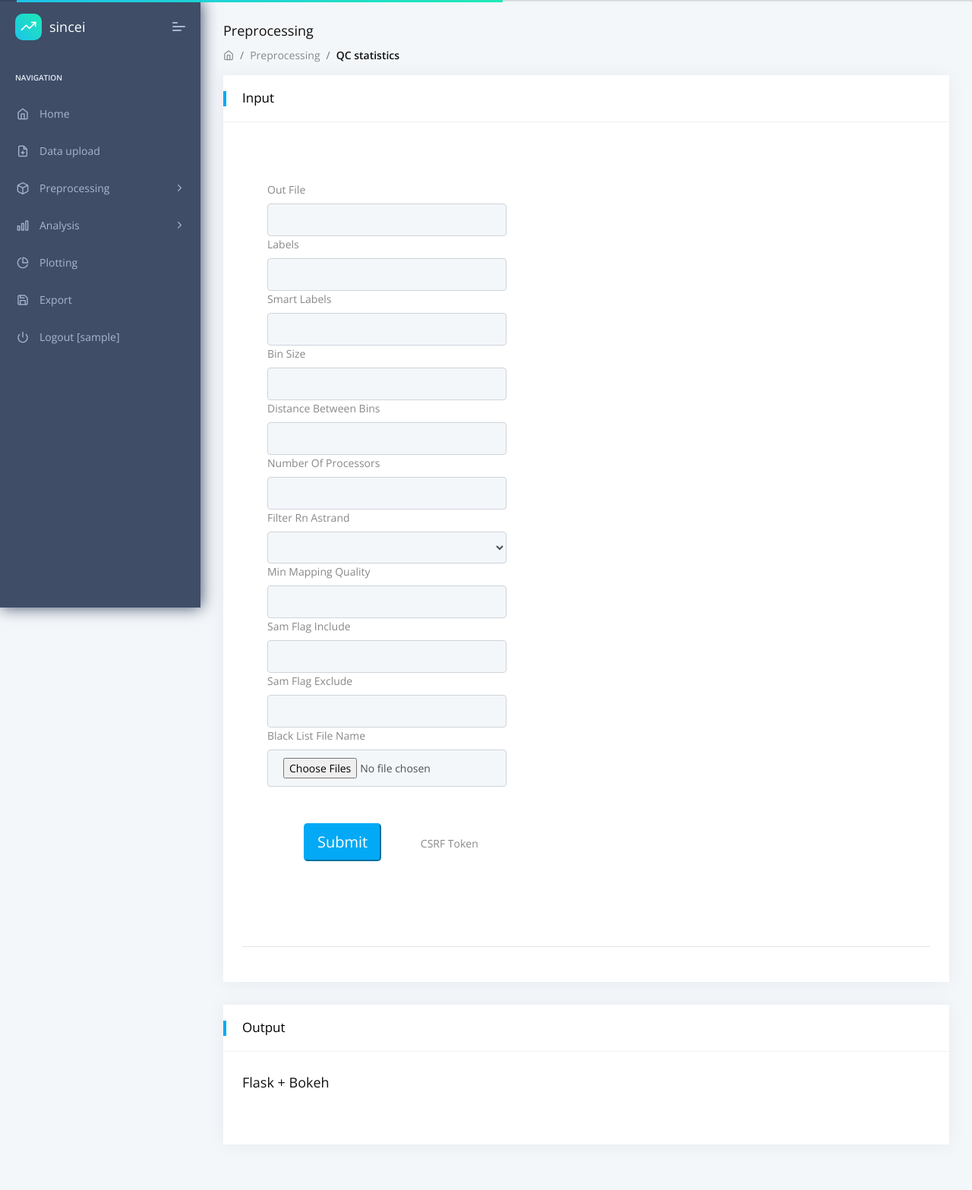
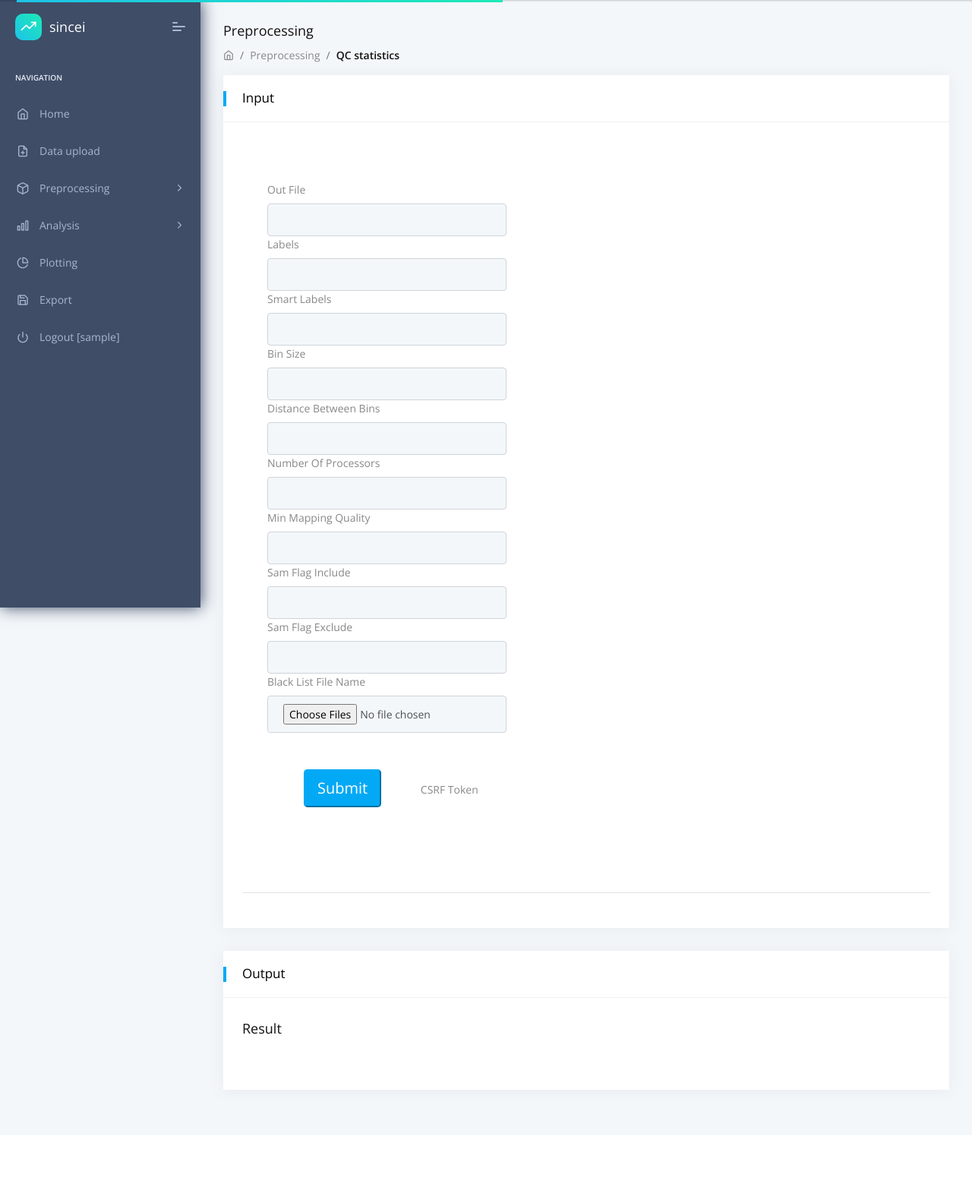
Before and after one commit to bhardwaj-lab/sincei, a Flask app: page /filter_stats in a window 1280 px wide. Shown: the whole page at 76% size. After the commit the page ends 1449 px from the top, so only its background shows below. Run offline with Flask 2, Linux system fonts and the light colour scheme; the visitor is signed in with stand-in values (Sample User, id 1); data comes from the database, SQL or seed files in the repository; lists and menus that the app fills with data are empty; some libraries are stand-ins or nearby versions.

Commit message:
submit unleases plot: flask form working

```diff
--- a/web_app/app/home/routes.py
+++ b/web_app/app/home/routes.py
@@ -109,6 +109,7 @@ def show_plots():
         except:
             return render_template('page-500.html'), 500
     else:
+        flash(form.errors)
         return render_template(
                 'filter_stats.html',
                 form=form,
--- a/web_app/app/home/sincei_forms.py
+++ b/web_app/app/home/sincei_forms.py
@@ -9,7 +9,7 @@ class testForm(Form):
     binSize=IntegerField(label='Bin  Size', validators=[], description='Length in bases of the window used to sample the genome. ')
     distanceBetweenBins=IntegerField(label='Distance  Between  Bins', validators=[], description='To reduce the computation time, not every possible genomic bin is sampled. This option allows you to set the distance between bins actually sampled from. Larger numbers are sufficient for high coverage samples, while smaller values are useful for lower coverage samples. Note that if you specify a value that results in too few (<1000) reads sampled, the value will be decreased. ')
     numberOfProcessors=IntegerField(label='Number  Of  Processors', validators=[], description='Number of processors to use. Type "max/2" to use half the maximum number of processors or "max" to use all available processors. ')
-    filterRNAstrand=SelectField(label='Filter Rn Astrand', validators=[], description='Selects RNA-seq reads (single-end or paired-end) in the given strand. ')
+#    filterRNAstrand=SelectField(label='Filter Rn Astrand', validators=[], description='Selects RNA-seq reads (single-end or paired-end) in the given strand. ')
     minMappingQuality=IntegerField(label='Min  Mapping  Quality', validators=[], description='If set, only reads that have a mapping quality score of at least this are considered.')
     samFlagInclude=IntegerField(label='Sam  Flag  Include', validators=[], description='Include reads based on the SAM flag. For example, to get only reads that are the first mate, use a flag of 64. This is useful to count properly paired reads only once, as otherwise the second mate will be also considered for the coverage. ')
     samFlagExclude=IntegerField(label='Sam  Flag  Exclude', validators=[], description='Exclude reads based on the SAM flag. For example, to get only reads that map to the forward strand, use -samFlagExclude 16, where 16 is the SAM flag for reads that map to the reverse strand. ')
--- a/web_app/app/home/templates/filter_stats.html
+++ b/web_app/app/home/templates/filter_stats.html
@@ -42,7 +42,6 @@
                                 <div class="row">
                                   <!--Form to execute scFilterStats-->
                                   <form action = "/filter_stats" method="POST">
-                                    {{form.hidden_tag()}}
                                     <div class="form-group m-5">
                                       {% for field in form %}
                                         {% if field.type == "SubmitField" %}
@@ -52,6 +51,7 @@
                                           {{ field(class="form-control") }}
                                         {% endif %}
                                       {% endfor %}
+                                      {{ form.hidden_tag() }}
                                     </div>
                                   </form>
                                 </div>
@@ -64,7 +64,7 @@
                                 <h5>Output</h5>
                             </div>
                             <div class="card-body">
-                                <h5 style="text-align: left; margin-bottom: 40px;">Flask + Bokeh</h5>
+                                <h5 style="text-align: left; margin-bottom: 40px;">Result</h5>
                                 <div class="row">
                                   <div style="display: flex; justify-content: center;">
                                   {{ plot_div|indent(4)|safe }}
```
